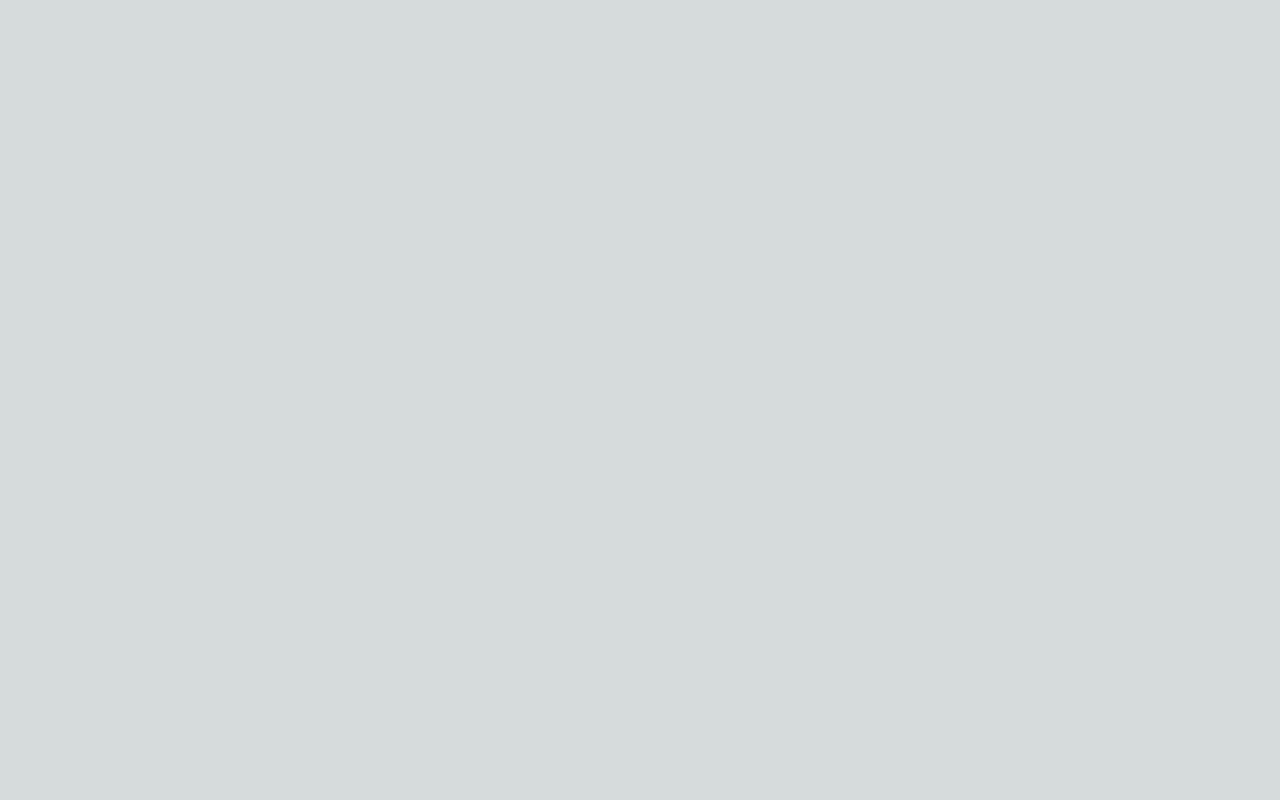
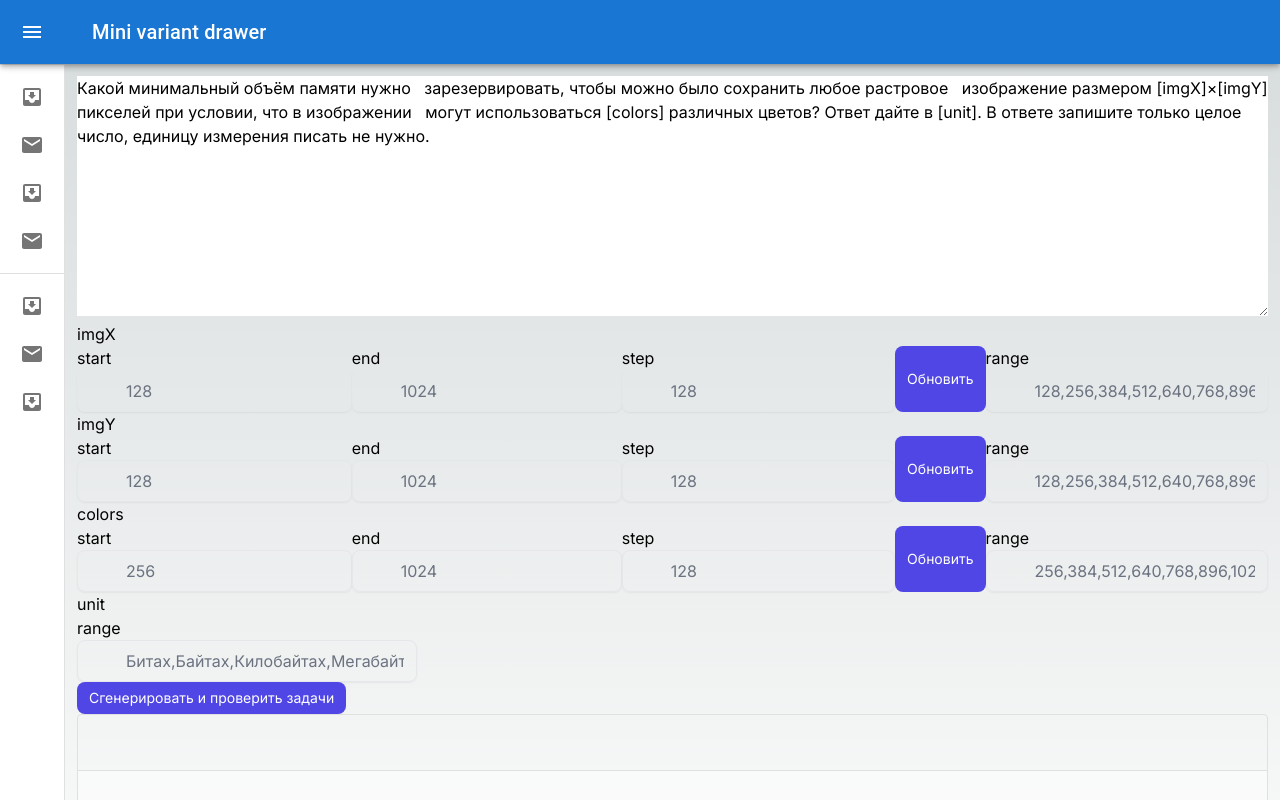
Before and after one commit to minorearth/testchallenge, a Next.js app: page / in a window 1280 px wide. Shown: the top 800 px of the page. Built offline with nearby package versions, Linux system fonts and the light colour scheme.

Commit message:
before routes update

```diff
--- a/app/minidrawer.js
+++ b/app/[nav]/page.js
@@ -19,9 +19,12 @@ import ListItemIcon from "@mui/material/ListItemIcon";
 import ListItemText from "@mui/material/ListItemText";
 import InboxIcon from "@mui/icons-material/MoveToInbox";
 import MailIcon from "@mui/icons-material/Mail";
-import { TaskProps } from "./components/taskprops";
-import { Classes } from "./components/classes";
+import { TaskProps } from "../components/taskprops";
+import { Classes } from "../components/classes";
 import { Route, Routes, Link } from "react-router-dom";
+import { NextLinkComposed } from '../components/Link';
+import { useRouter } from 'next/navigation'
+
 
 const drawerWidth = 240;
 
@@ -92,6 +95,8 @@ const Drawer = styled(MuiDrawer, {
 
 export default function MiniDrawer() {
   const theme = useTheme();
+  const {query}=useRouter()
+  console.log(query)
   const [open, setOpen] = React.useState(false);
 
   const handleDrawerOpen = () => {
@@ -161,7 +166,9 @@ export default function MiniDrawer() {
         <Divider />
         <List>
           {["All mail", "Trash", "Spam"].map((text, index) => (
-            <ListItem key={text} disablePadding sx={{ display: "block" }} component={Link} to="generator">
+            <ListItem key={text} disablePadding sx={{ display: "block" }} component={NextLinkComposed} to={{
+              pathname: '/minidrawer',
+            }}>
               <ListItemButton
                 sx={{
                   minHeight: 48,
@@ -186,10 +193,12 @@ export default function MiniDrawer() {
       </Drawer>
       <Box component="main" className="p-3 flex-grow">
         <DrawerHeader />
-        <Routes>
-          <Route path="*" component={<Classes/>}/>
-          <Route path="generator" component={<TaskProps/>}/>
-        </Routes>
+        <TaskProps/>
+
+        {/* {query.nav=='123'&&<Classes/>}
+        {query.nav=='456'&&<TaskProps/>} */}
+
+
       </Box>
     </div>
   );
--- /dev/null
+++ b/app/components/Link.tsx
@@ -0,0 +1,113 @@
+import * as React from 'react';
+import clsx from 'clsx';
+import { useRouter } from 'next/router';
+import NextLink, { LinkProps as NextLinkProps } from 'next/link';
+import MuiLink, { LinkProps as MuiLinkProps } from '@mui/material/Link';
+import { styled } from '@mui/material/styles';
+
+
+// Add support for the sx prop for consistency with the other branches.
+const Anchor = styled('a')({});
+
+interface NextLinkComposedProps
+  extends Omit<React.AnchorHTMLAttributes<HTMLAnchorElement>, 'href'>,
+    Omit<NextLinkProps, 'href' | 'as' | 'passHref' | 'onMouseEnter' | 'onClick' | 'onTouchStart'> {
+  to: NextLinkProps['href'];
+  linkAs?: NextLinkProps['as'];
+}
+
+export const NextLinkComposed = React.forwardRef<HTMLAnchorElement, NextLinkComposedProps>(
+  function NextLinkComposed(props, ref) {
+    const {
+      to,
+      linkAs,
+      replace,
+      scroll,
+      shallow,
+      prefetch,
+      legacyBehavior = true,
+      locale,
+      ...other
+    } = props;
+
+    return (
+      <NextLink
+        href={to}
+        prefetch={prefetch}
+        as={linkAs}
+        replace={replace}
+        scroll={scroll}
+        shallow={shallow}
+        passHref
+        locale={locale}
+        legacyBehavior={legacyBehavior}
+      >
+        <Anchor ref={ref} {...other} />
+      </NextLink>
+    );
+  },
+);
+
+export type LinkProps = {
+  activeClassName?: string;
+  as?: NextLinkProps['as'];
+  href: NextLinkProps['href'];
+  linkAs?: NextLinkProps['as']; // Useful when the as prop is shallow by styled().
+  noLinkStyle?: boolean;
+} & Omit<NextLinkComposedProps, 'to' | 'linkAs' | 'href'> &
+  Omit<MuiLinkProps, 'href'>;
+
+// A styled version of the Next.js Link component:
+// https://nextjs.org/docs/pages/api-reference/components/link
+const Link = React.forwardRef<HTMLAnchorElement, LinkProps>(function Link(props, ref) {
+  const {
+    activeClassName = 'active',
+    as,
+    className: classNameProps,
+    href,
+    legacyBehavior,
+    linkAs: linkAsProp,
+    locale,
+    noLinkStyle,
+    prefetch,
+    replace,
+    role, // Link don't have roles.
+    scroll,
+    shallow,
+    ...other
+  } = props;
+
+  const router = useRouter();
+  const pathname = typeof href === 'string' ? href : href.pathname;
+  const className = clsx(classNameProps, {
+    [activeClassName]: router.pathname === pathname && activeClassName,
+  });
+
+  const linkAs = linkAsProp || as;
+  const nextjsProps = {
+    to: href,
+    linkAs,
+    replace,
+    scroll,
+    shallow,
+    prefetch,
+    legacyBehavior,
+    locale,
+  };
+
+  if (noLinkStyle) {
+    return <NextLinkComposed className={className} ref={ref} {...nextjsProps} {...other} />;
+  }
+
+  return (
+    <MuiLink
+      component={NextLinkComposed}
+      className={className}
+      ref={ref}
+      {...nextjsProps}
+      {...other}
+    />
+  );
+});
+
+export default Link;
--- a/app/components/classes.jsx
+++ b/app/components/classes.jsx
@@ -39,7 +39,7 @@ const getCities = async (db) => {
   const citySnapshot = await getDocs(citiesCol);
   const cityList = citySnapshot.docs.map((doc) => doc.data());
   citySnapshot.forEach((doc) => {
-    console.log(doc.id, " => ", doc.data());
+    // console.log(doc.id, " => ", doc.data());
   });
   return cityList;
 };
--- a/app/page.js
+++ b/app/page.js
@@ -1,21 +1,16 @@
 "use client";
-import { BrowserRouter } from "react-router-dom";
 
-import MiniDrawer from "./miniDrawer";
+import MiniDrawer from "./[nav]/page";
 import { TaskProps } from "./components/taskprops";
 import { Classes } from "./components/classes";
 import { Route, Routes, Link } from "react-router-dom";
 
 export default function Home() {
   return (
-    <BrowserRouter>
+
       <>
-        <Routes>
-          <Route path="*" component={<TaskProps />} />
-          <Route path="generator" component={<TaskProps />} />
-        </Routes>
-        {/* <MiniDrawer /> */}
+        <MiniDrawer />
       </>
-    </BrowserRouter>
+
   );
 }
```
Also changed, not shown: tsconfig.json (added, +35 -0 lines).
